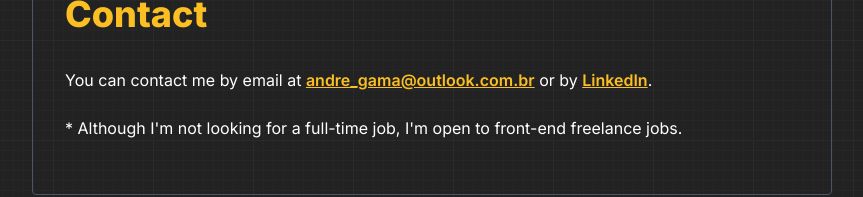
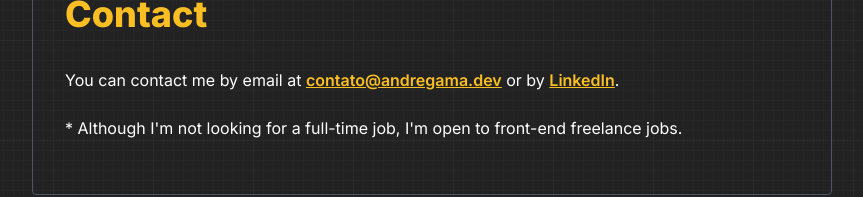
Before and after one commit to andregamma/andregama.dev, a Next.js app: page / in a window 1280 px wide. Shown: the part 2465-2662 px from the top of the page, without its empty margins (352-1215 px from the left). Built offline with nearby package versions, Linux system fonts and the light colour scheme.

Commit message:
chore: altera e-mail de contato

```diff
--- a/app/page.tsx
+++ b/app/page.tsx
@@ -197,7 +197,7 @@ export default function Home() {
         <section id='contact'>
           <h1 className='text-amber-400'>Contact</h1>
           <p>
-            You can contact me by email at <a href='mailto:andre_gama@outlook.com.br'>andre_gama@outlook.com.br</a> or by <a href='https://www.linkedin.com/in/andre-gama/'>LinkedIn</a>.
+            You can contact me by email at <a href='mailto:contato@andregama.dev'>contato@andregama.dev</a> or by <a href='https://www.linkedin.com/in/andre-gama/'>LinkedIn</a>.
           </p>
           <p>
             * Although I&apos;m not looking for a full-time job, I&apos;m open to front-end freelance jobs.
```
